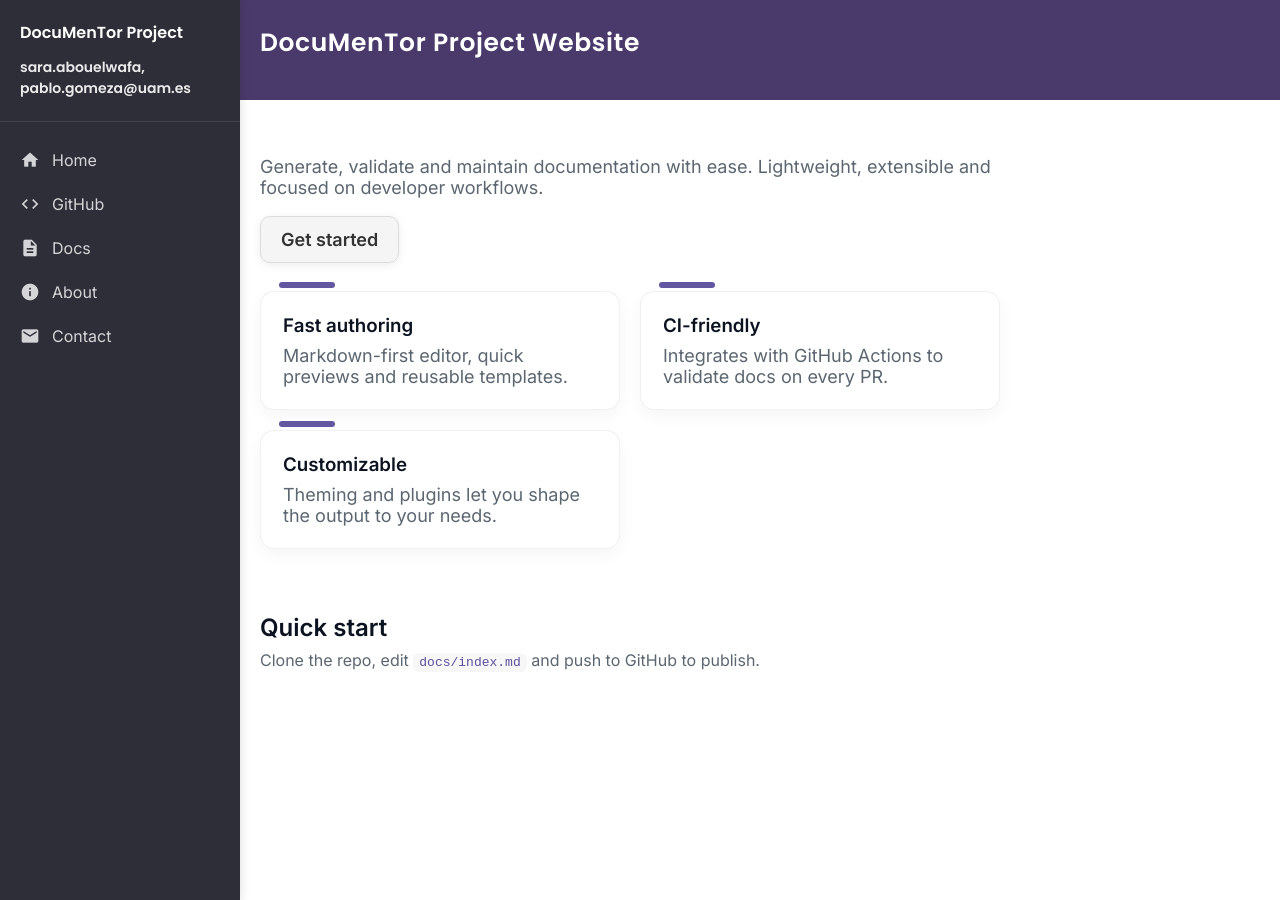
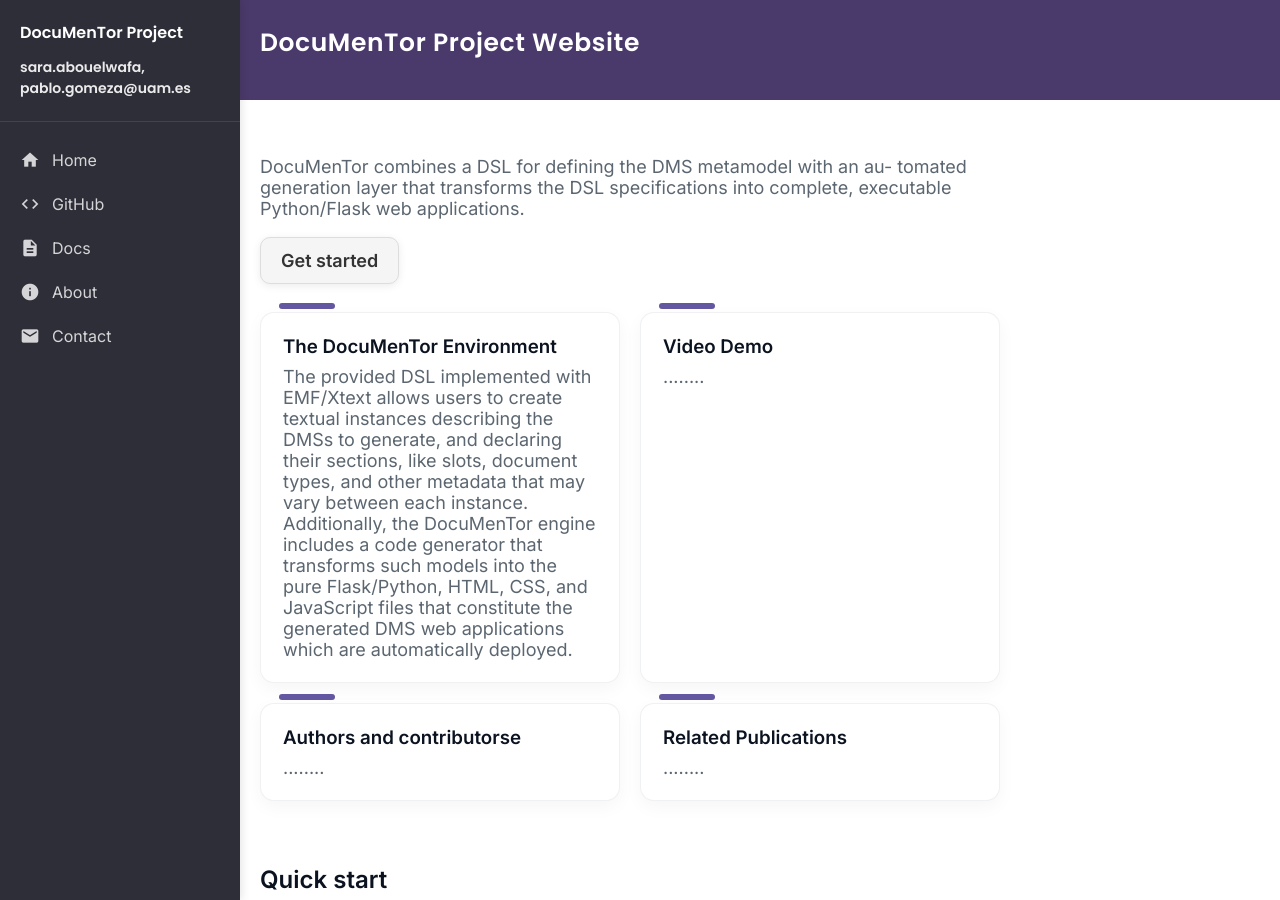
Before and after one commit to sara-abouelwafa/DocuMenTor, a Jekyll site: the page built from docs/index.md, in a window 1280 px wide and 900 px high. Built offline with Jekyll 4.4.1, drawn with Linux system fonts in a browser that asks for light colours; our own code applies the rules of GitHub Pages for plain Markdown files.

Commit message:
Edit Content

```diff
--- a/docs/_config.yml
+++ b/docs/_config.yml
@@ -2,6 +2,5 @@
 description: Project website
 baseurl: "/DocuMenTor"
 url: "https://sara-abouelwafa.github.io"
-# switching to a custom layout/CSS rather than a packaged theme so we can
-# more closely match the requested design and customize the theme.
+
 theme: null
--- a/docs/index.md
+++ b/docs/index.md
@@ -2,22 +2,34 @@
 <section class="container hero">
   <div class="left">
     <h1></h1>
-    <p>Generate, validate and maintain documentation with ease. Lightweight, extensible and focused on developer workflows.</p>
+    <p>DocuMenTor combines a DSL for defining the DMS metamodel with an au-
+tomated generation layer that transforms the DSL specifications into complete,
+executable Python/Flask web applications.</p>
     <p>
       <a class="cta" href="#get-started">Get started</a>
     </p>
     <div class="card-grid">
       <article class="card">
-        <h3>Fast authoring</h3>
-        <p>Markdown-first editor, quick previews and reusable templates.</p>
+        <h3>The DocuMenTor Environment</h3>
+        <p>The provided DSL implemented with EMF/Xtext
+allows users to create textual instances describing the DMSs to generate, and
+declaring their sections, like slots, document types, and other metadata that may
+vary between each instance. Additionally, the DocuMenTor engine includes a
+code generator that transforms such models into the pure Flask/Python, HTML,
+CSS, and JavaScript files that constitute the generated DMS web applications
+which are automatically deployed.</p>
       </article>
       <article class="card">
-        <h3>CI-friendly</h3>
-        <p>Integrates with GitHub Actions to validate docs on every PR.</p>
+        <h3>Video Demo</h3>
+        <p>........</p>
       </article>
       <article class="card">
-        <h3>Customizable</h3>
-        <p>Theming and plugins let you shape the output to your needs.</p>
+        <h3>Authors and contributorse</h3>
+        <p>........</p>
+      </article>
+      <article class="card">
+        <h3>Related Publications</h3>
+        <p>........</p>
       </article>
     </div>
   </div>
```
